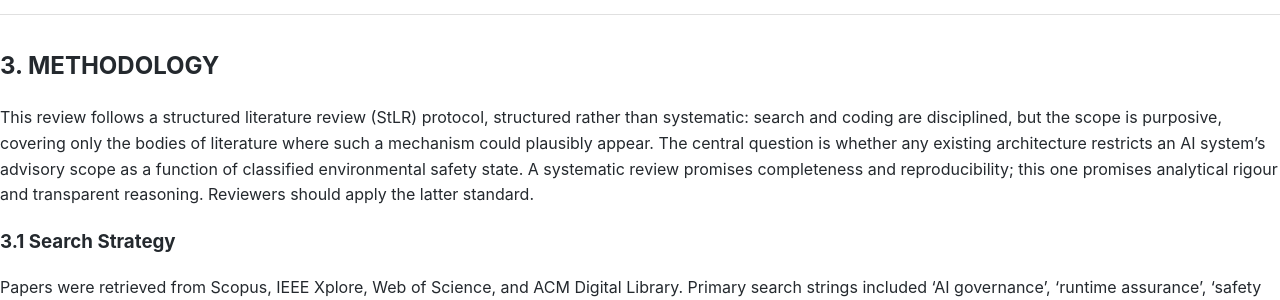
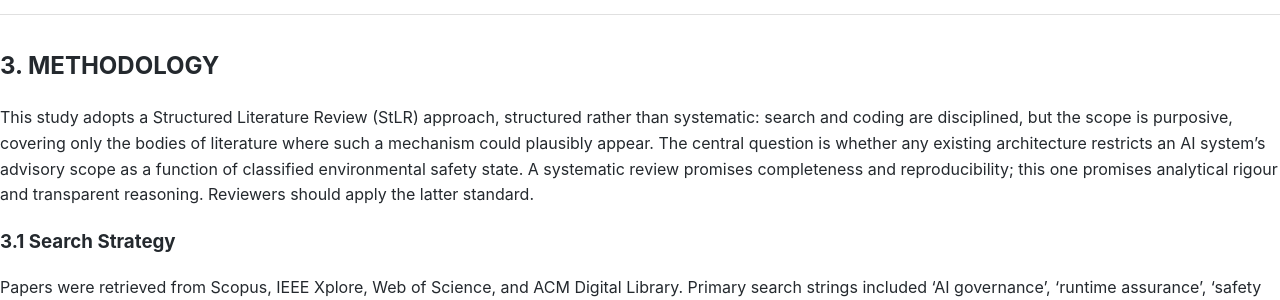
Before and after one commit to kandaiiskandar/research-plan, a Jekyll site: the page built from ipsci-2026-paper-v5.md, in a window 1280 px wide and 900 px high, scrolled down 2379 px. Shown: the part 153-453 px from the top of the window. Built offline with Jekyll 4.4.1, drawn with Linux system fonts in a browser that asks for light colours; our own code applies the rules of GitHub Pages for plain Markdown files.

Commit message:
Replace StLR "protocol" with "approach" in Section 3
"Protocol" carries SLR connotations (PRISMA, reproducibility checklist).
"Approach" better reflects the purposive, disciplined-but-not-exhaustive
nature of the StLR used here.

Co-Authored-By: Claude Sonnet 4.6 <noreply@anthropic.com>

```diff
--- a/ipsci-2026-paper-v5.md
+++ b/ipsci-2026-paper-v5.md
@@ -57,7 +57,7 @@ Which actions an autonomous agent may take
 
 ## 3. METHODOLOGY
 
-This review follows a structured literature review (StLR) protocol, structured rather than systematic: search and coding are disciplined, but the scope is purposive, covering only the bodies of literature where such a mechanism could plausibly appear. The central question is whether any existing architecture restricts an AI system's advisory scope as a function of classified environmental safety state. A systematic review promises completeness and reproducibility; this one promises analytical rigour and transparent reasoning. Reviewers should apply the latter standard.
+This study adopts a Structured Literature Review (StLR) approach, structured rather than systematic: search and coding are disciplined, but the scope is purposive, covering only the bodies of literature where such a mechanism could plausibly appear. The central question is whether any existing architecture restricts an AI system's advisory scope as a function of classified environmental safety state. A systematic review promises completeness and reproducibility; this one promises analytical rigour and transparent reasoning. Reviewers should apply the latter standard.
 
 ### 3.1 Search Strategy
 
```
